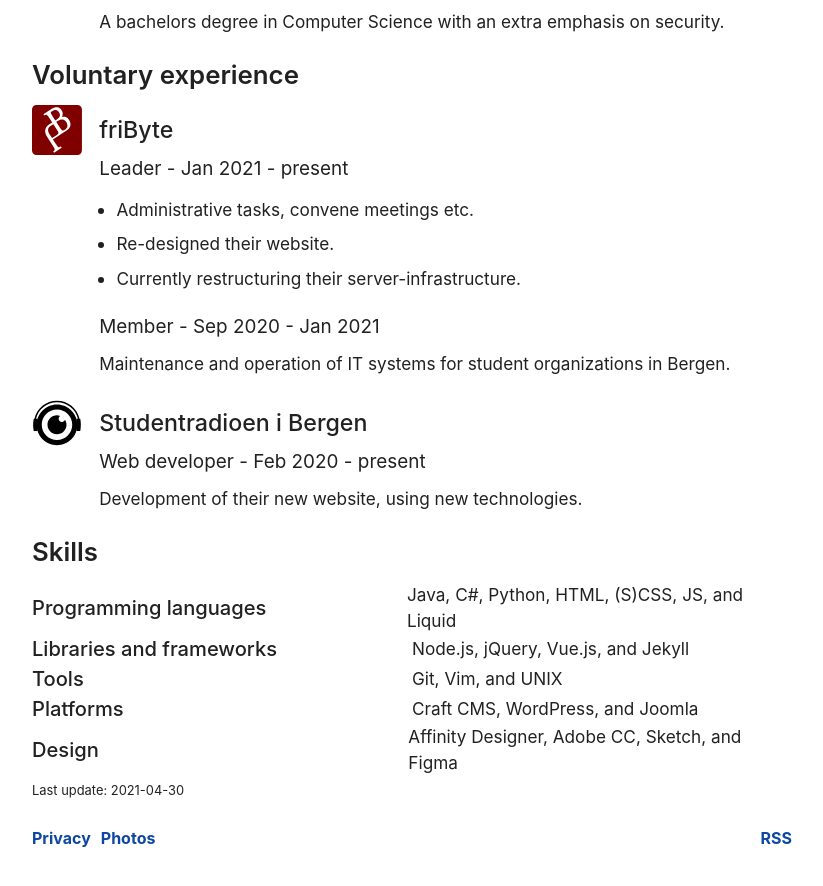
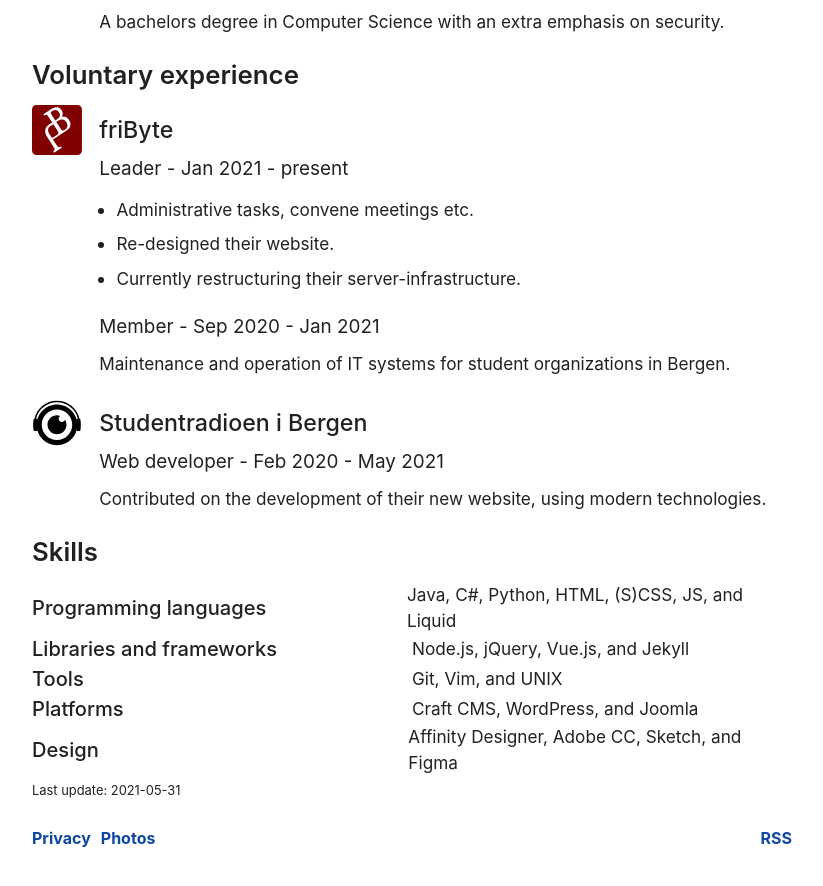
Before and after one commit to timharek/timharek.no, a Jekyll site: the page built from _pages/resume.html, in a window 1280 px wide and 900 px high, scrolled down 1555 px. Shown: the top 886 px of the window, without its empty margins (228-1051 px from the left). Built offline with Jekyll 4.4.1, drawn with Linux system fonts in a browser that asks for light colours.

Commit message:
Update resume
Signed-off-by: Tim Hårek Andreassen <tim@harek.dev>

```diff
--- a/_data/resume.yml
+++ b/_data/resume.yml
@@ -1,4 +1,4 @@
-last_update: 2021-04-30
+last_update: 2021-05-31
 name: Tim Hårek Andreassen
 tldr:
   I'm a developer from the west coast of Norway. I care about creating solutions that respects people, in terms of privacy, security and user experience. Presently I'm finishing my last semester of my
@@ -58,8 +58,9 @@ voluntary:
     role:
       - name: Web developer
         start: 2020-02-12
+        end: 2021-05-29
         desc:
-          - Development of their new website, using new technologies.
+          - Contributed on the development of their new website, using modern technologies.
     glyph: /assets/img/resume/srib.svg
   - name: friByte
     role:
```
